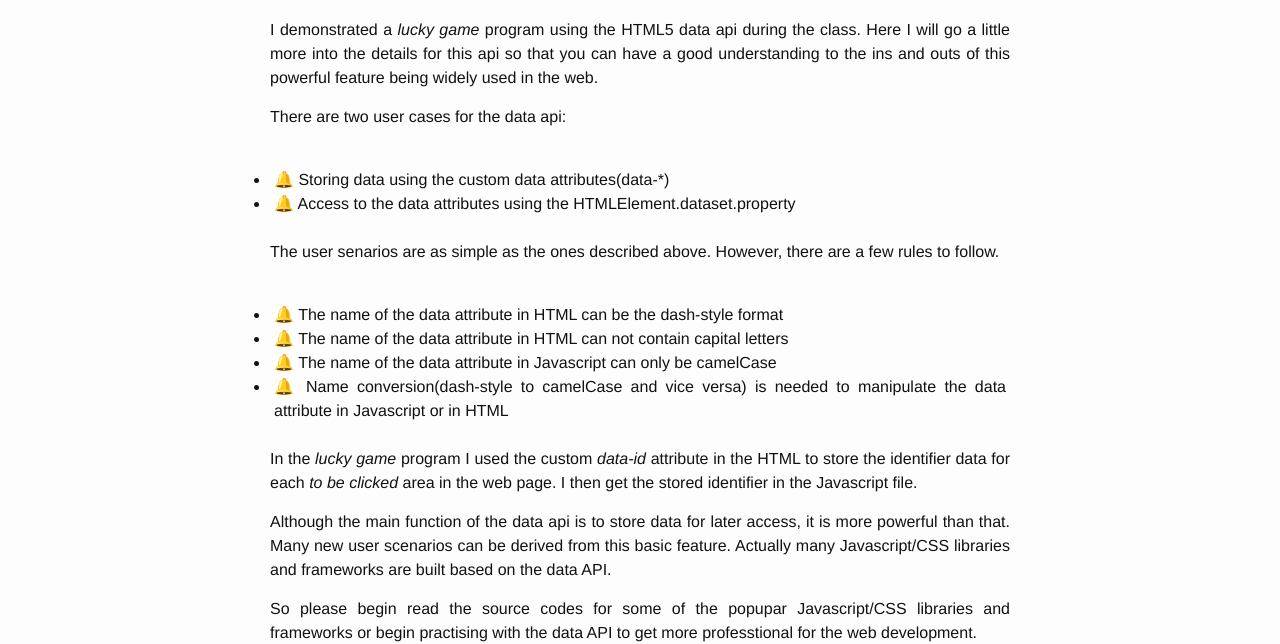
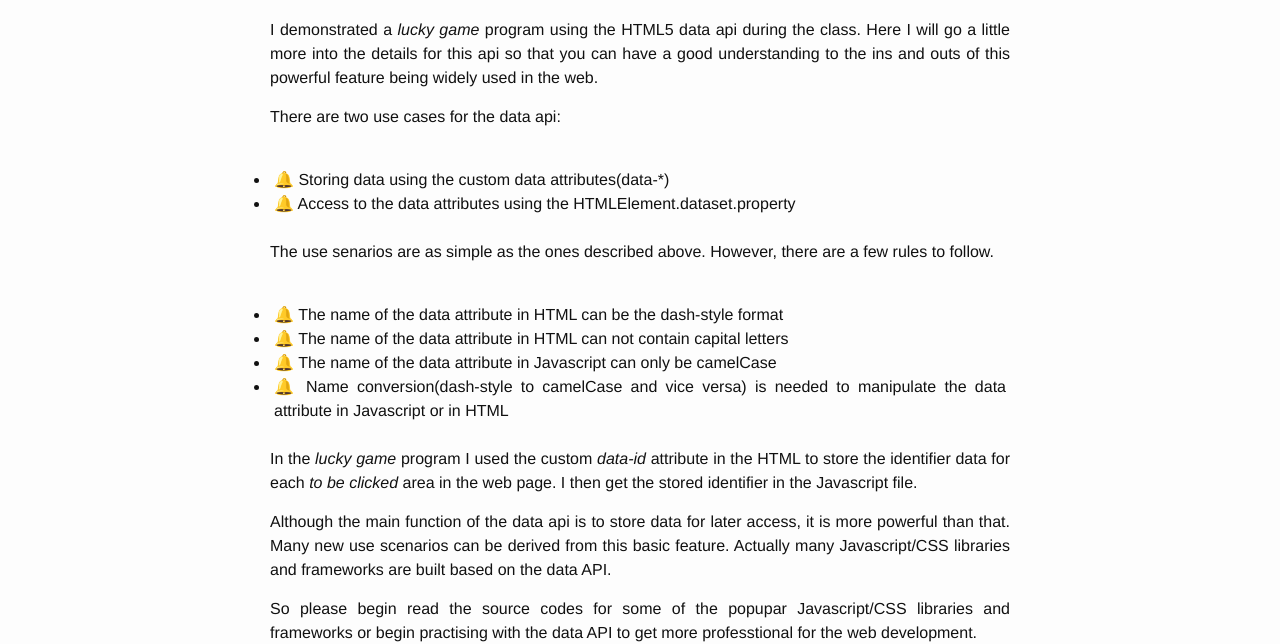
Before and after one commit to eepgxxy/eepgxxy.github.io, a Jekyll site: the page built from _posts/blog/2017-02-27-data-api.markdown, in a window 1280 px wide. Shown: the part 227-871 px from the top of the page. Built offline with Jekyll 4.4.1, drawn with Linux system fonts in a browser that asks for light colours; emoji names are drawn with the system emoji font; comment, search, counter and statistics services are not loaded.

Commit message:
changed “user cases” to “use cases”

```diff
--- a/_posts/blog/2017-02-27-data-api.markdown
+++ b/_posts/blog/2017-02-27-data-api.markdown
@@ -1,20 +1,20 @@
 ---
 layout: post
 title:  "Getting More Powerful with the Data API"
-date:   2017-02-27 20:06:00 +0800
+date:   2017-02-27 21:06:00 +0800
 categories: blog
 ---
 I demonstrated a *lucky game* program using the HTML5 data api during the class. Here I will go a little more into the details for this api so that
  you can have a good understanding to the ins and outs of this powerful feature
 being widely used in the web.
 
-There are two user cases for the data api:
+There are two use cases for the data api:
 
 * :bell: Storing data using the custom data attributes(data-*)
 * :bell: Access to the data attributes using the HTMLElement.dataset.property
 
 
-The user senarios are as simple as the ones described above. However, there
+The use senarios are as simple as the ones described above. However, there
 are a few rules to follow.
 
 * :bell: The name of the data attribute in HTML can be the dash-style format
@@ -26,6 +26,6 @@ In the *lucky game* program I used the custom *data-id* attribute in the HTML
  to store the identifier data for each *to be clicked* area in the web page.
  I then get the stored identifier in the Javascript file.
 
-Although the main function of the data api is to store data for later access, it is more powerful than that. Many new user scenarios can be derived from this basic feature. Actually many Javascript/CSS libraries and frameworks are built based on the data API.
+Although the main function of the data api is to store data for later access, it is more powerful than that. Many new use scenarios can be derived from this basic feature. Actually many Javascript/CSS libraries and frameworks are built based on the data API.
 
 So please begin read the source codes for some of the popupar Javascript/CSS libraries and frameworks or begin practising with the data API to get more professtional for the web development.
```
